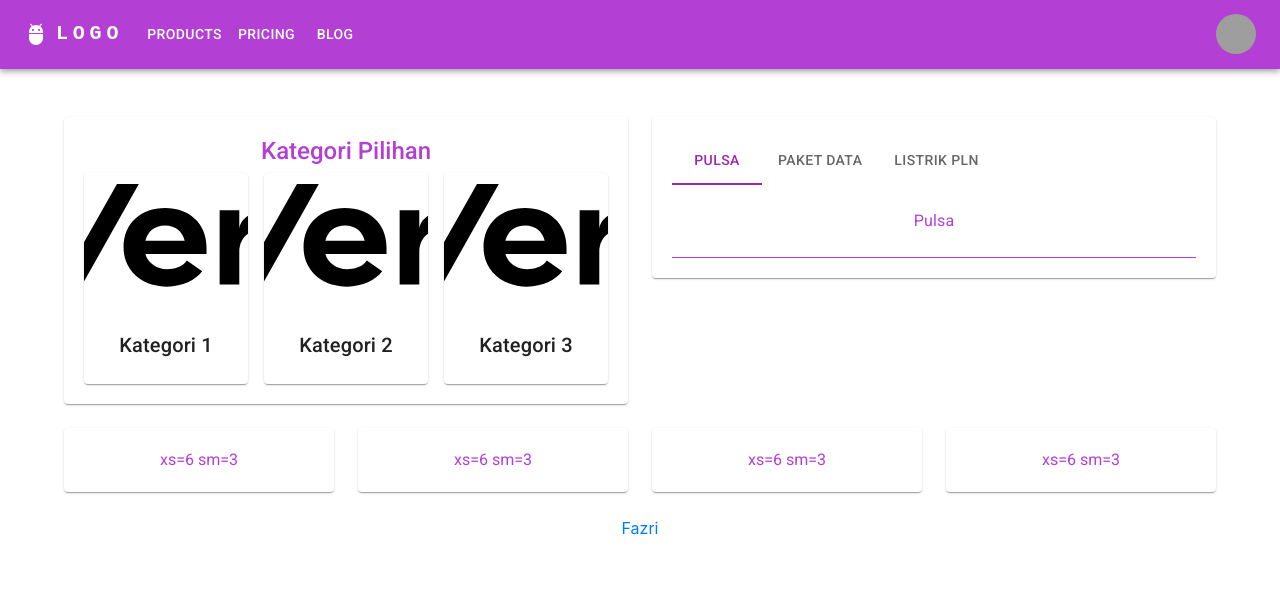
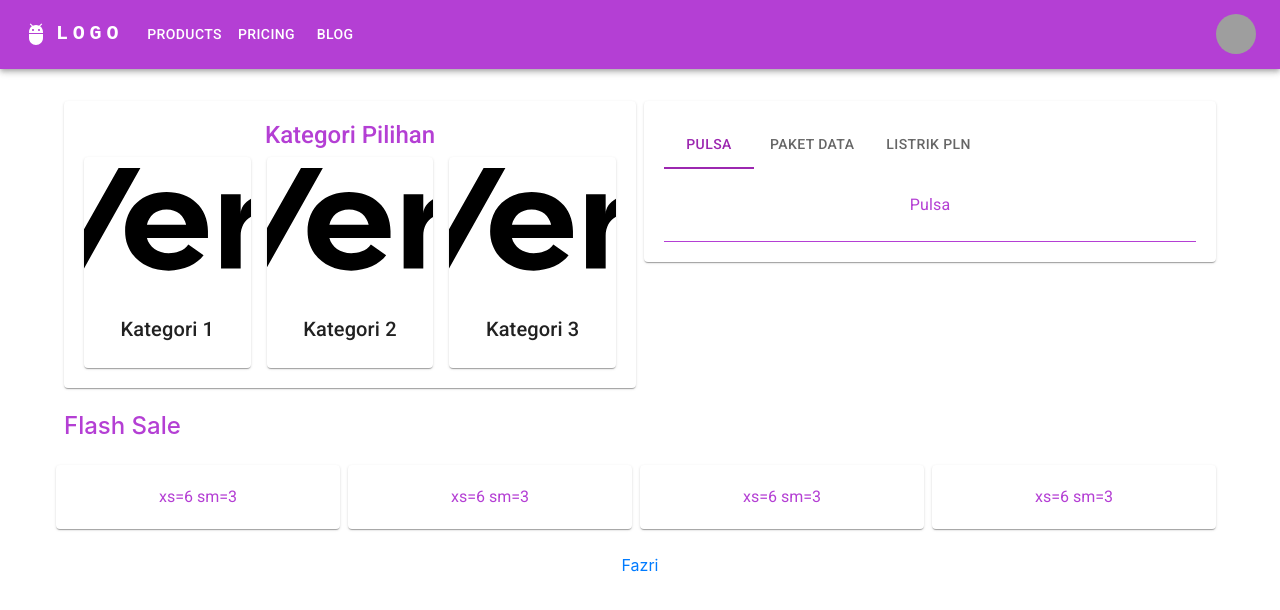
Before and after one commit to fazrithe/e-commerce-frontend, a Next.js app: page / in a window 1280 px wide. Shown: the top 610 px of the page. Built offline with nearby package versions, Linux system fonts and the light colour scheme; grey boxes are pictures that could not be loaded.

Commit message:
flashsale

```diff
--- /dev/null
+++ b/components/home/dashboard/flashSale.jsx
@@ -0,0 +1,39 @@
+import Grid from "@mui/material/Grid"
+import Paper from "@mui/material/Paper"
+import Image from "next/image";
+import Card from "@mui/material/Card";
+import CardContent from '@mui/material/CardContent';
+import CardMedia from '@mui/material/CardMedia';
+import Typography from '@mui/material/Typography';
+import { CardActionArea } from '@mui/material';
+
+const classes = {
+    root: {
+      flexGrow: 1
+    },
+    paper: {
+      padding: 20,
+      textAlign: "center",
+      color: "#b43fd4",
+      fontFamily: "Roboto"
+    }
+  };
+
+export default function FlashSale(){
+  return(
+    <>
+        <Grid item xs={6} sm={3}>
+            <Paper style={classes.paper}>xs=6 sm=3</Paper>
+        </Grid>
+        <Grid item xs={6} sm={3}>
+            <Paper style={classes.paper}>xs=6 sm=3</Paper>
+        </Grid>
+        <Grid item xs={6} sm={3}>
+        <Paper style={classes.paper}>xs=6 sm=3</Paper>
+        </Grid>
+        <Grid item xs={6} sm={3}>
+        <Paper style={classes.paper}>xs=6 sm=3</Paper>
+        </Grid>
+   </>
+  )
+}
--- a/pages/index.tsx
+++ b/pages/index.tsx
@@ -3,6 +3,7 @@ import Grid from "@mui/material/Grid"
 import Paper from "@mui/material/Paper"
 import CategoryHome from "@/components/home/dashboard/categoryHome";
 import TabService from "@/components/home/dashboard/tabService";
+import FlashSale from "@/components/home/dashboard/flashSale";
 
 const classes = {
   root: {
@@ -13,6 +14,10 @@ const classes = {
     textAlign: "center",
     color: "#b43fd4",
     fontFamily: "Roboto"
+  },
+
+  labelSale: {
+    color: "#b43fd4"
   }
 };
 export default function Home() {
@@ -20,7 +25,7 @@ export default function Home() {
       <div>
         <Container fixed>
         <div style={classes.root}>
-            <Grid container spacing={3} className="mt-4">
+            <Grid container spacing={1} className="mt-4">
               {/*This item will be 12 units on extra small screens */}
               {/*But will be 6 units on small screens */}
               <CategoryHome />
@@ -29,17 +34,11 @@ export default function Home() {
                     <TabService />
                 </Paper>
               </Grid>
-              <Grid item xs={6} sm={3}>
-                <Paper style={classes.paper}>xs=6 sm=3</Paper>
+              <Grid container spacing={1} className="mt-4 ml-2">
+              <h4 style={classes.labelSale}>Flash Sale</h4>
               </Grid>
-              <Grid item xs={6} sm={3}>
-                <Paper style={classes.paper}>xs=6 sm=3</Paper>
-              </Grid>
-              <Grid item xs={6} sm={3}>
-                <Paper style={classes.paper}>xs=6 sm=3</Paper>
-              </Grid>
-              <Grid item xs={6} sm={3}>
-                <Paper style={classes.paper}>xs=6 sm=3</Paper>
+              <Grid container spacing={1} className="mt-2">
+                <FlashSale />
               </Grid>
             </Grid>
           </div>
```
